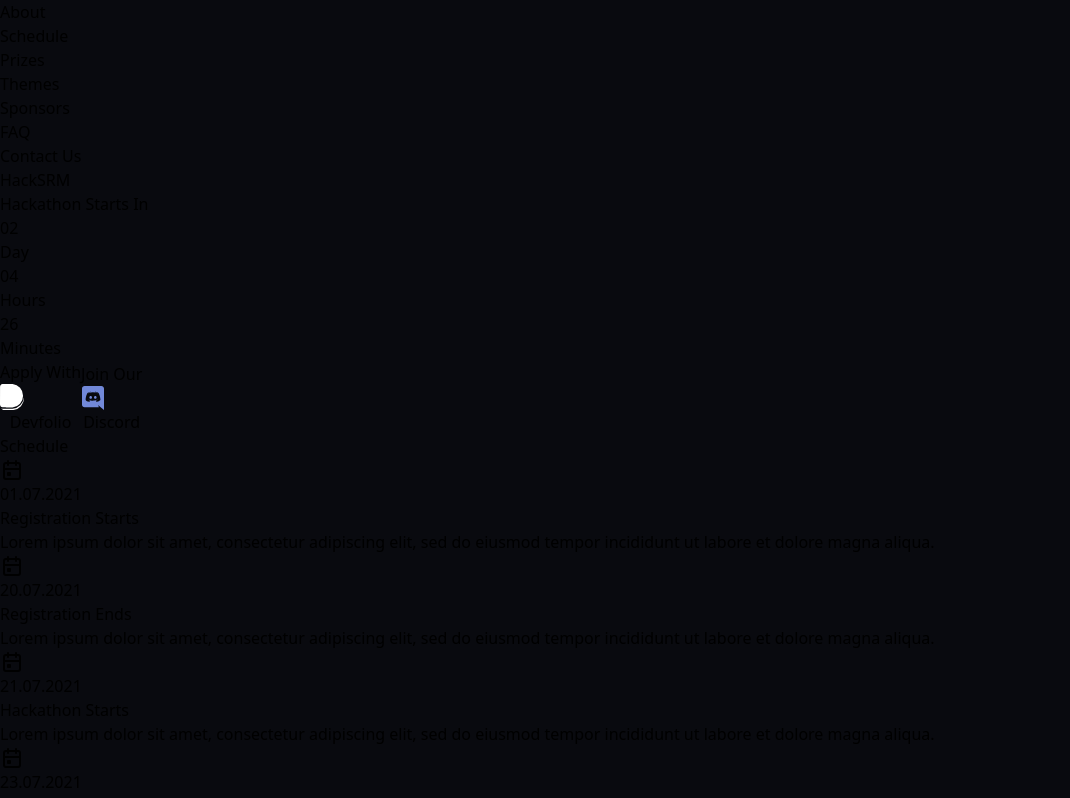
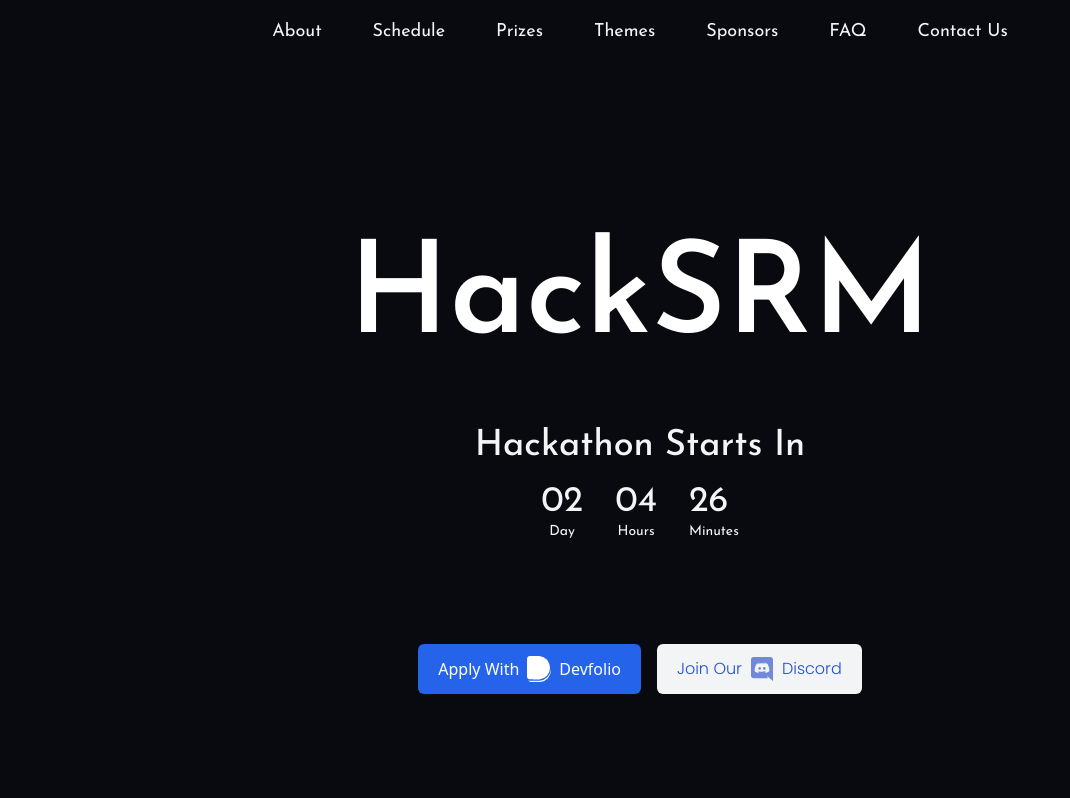
Before and after one commit to sakkurthi-sashank/hacksrm, a Next.js app: page / in a window 1280 px wide. Shown: the top 798 px of the page, without its empty margins (0-1070 px from the left). Built offline with nearby package versions, Linux system fonts and the light colour scheme.

Commit message:
fix: tailwind config

```diff
--- a/components/Main.tsx
+++ b/components/Main.tsx
@@ -65,7 +65,7 @@ export const Main = () => {
             {Links().map((link) => (
               <div
                 key={link.id}
-                className="cursor-pointer font-normal text-gray-100 hover:text-sky-500"
+                className="cursor-pointer rounded-md px-2 py-1 font-normal text-gray-100 hover:bg-gray-50 hover:text-sky-600"
               >
                 {link.name}
               </div>
--- a/components/Schedule.tsx
+++ b/components/Schedule.tsx
@@ -1,5 +1,4 @@
 import { IconCalendarEvent } from "@tabler/icons-react";
-import { clsx } from "clsx";
 import React from "react";
 
 export const TimelineData = [
--- a/package.json
+++ b/package.json
@@ -9,7 +9,7 @@
     "lint": "next lint"
   },
   "dependencies": {
-    "@tabler/icons-react": "^2.7.0",
+    "@tabler/icons-react": "^2.10.0",
     "clsx": "^1.2.1",
     "next": "13.2.3",
     "react": "18.2.0",
@@ -20,12 +20,12 @@
     "@types/node": "18.14.2",
     "@types/react": "18.0.28",
     "@types/react-dom": "18.0.11",
-    "autoprefixer": "^10.4.13",
+    "autoprefixer": "^10.4.14",
     "eslint": "8.35.0",
     "eslint-config-next": "13.2.3",
     "postcss": "^8.4.21",
     "prettier": "^2.8.4",
-    "prettier-plugin-tailwindcss": "^0.2.3",
+    "prettier-plugin-tailwindcss": "^0.2.5",
     "tailwindcss": "^3.2.7",
     "typescript": "4.9.5"
   }
--- a/pages/_app.tsx
+++ b/pages/_app.tsx
@@ -1,6 +1,6 @@
-import '@/styles/globals.css'
-import type { AppProps } from 'next/app'
+import "../styles/globals.css";
+import type { AppProps } from "next/app";
 
 export default function App({ Component, pageProps }: AppProps) {
-  return <Component {...pageProps} />
+  return <Component {...pageProps} />;
 }
--- /dev/null
+++ b/tailwind.config.js
@@ -0,0 +1,17 @@
+/** @type {import('tailwindcss').Config} */
+module.exports = {
+  content: [
+    "./pages/**/*.{js,ts,jsx,tsx}",
+    "./components/**/*.{js,ts,jsx,tsx}",
+  ],
+  theme: {
+    extend: {
+      fontFamily: {
+        josefin_sans: "var(--font-josefin-sans)",
+        poppins: "var(--font-poppins)",
+        inter: "var(--font-inter)",
+      },
+    },
+  },
+  plugins: [],
+};
```
Also changed, not shown: 1 other file (tests, documents, lock files or other folders).
